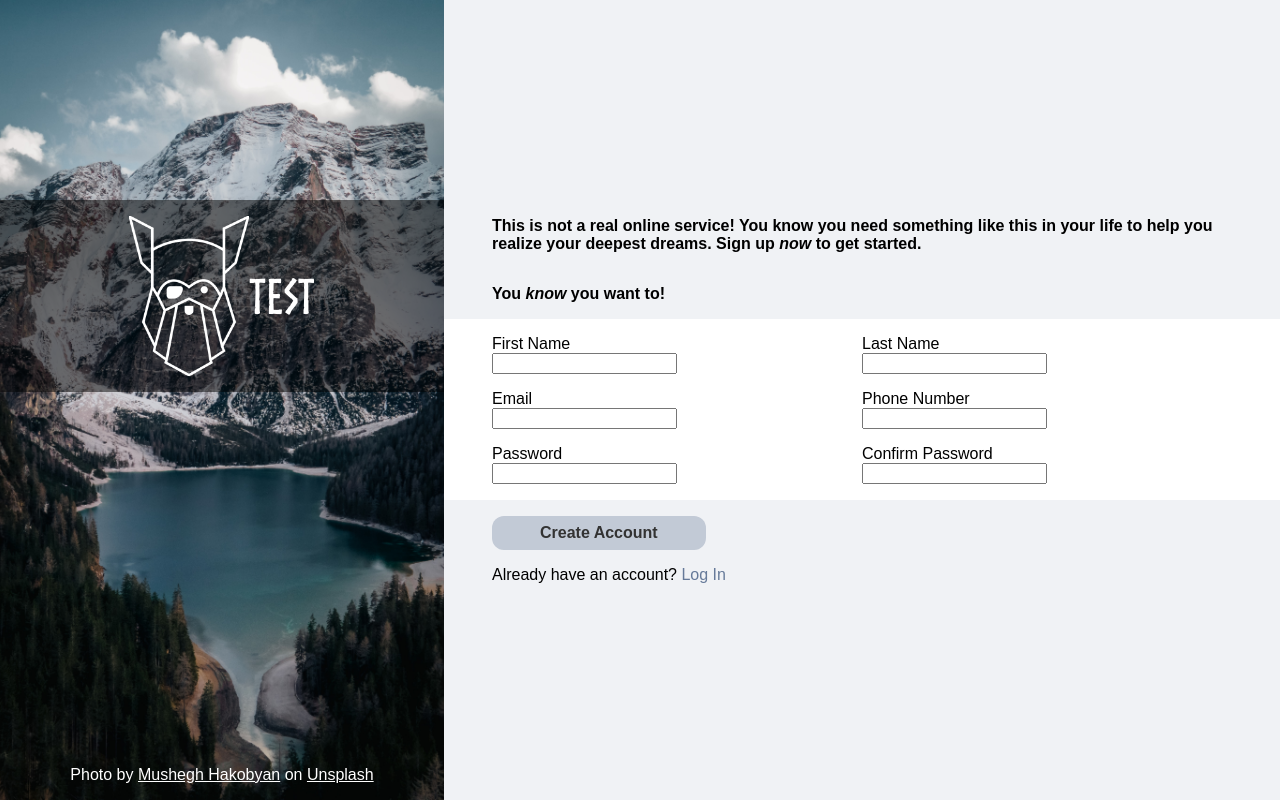
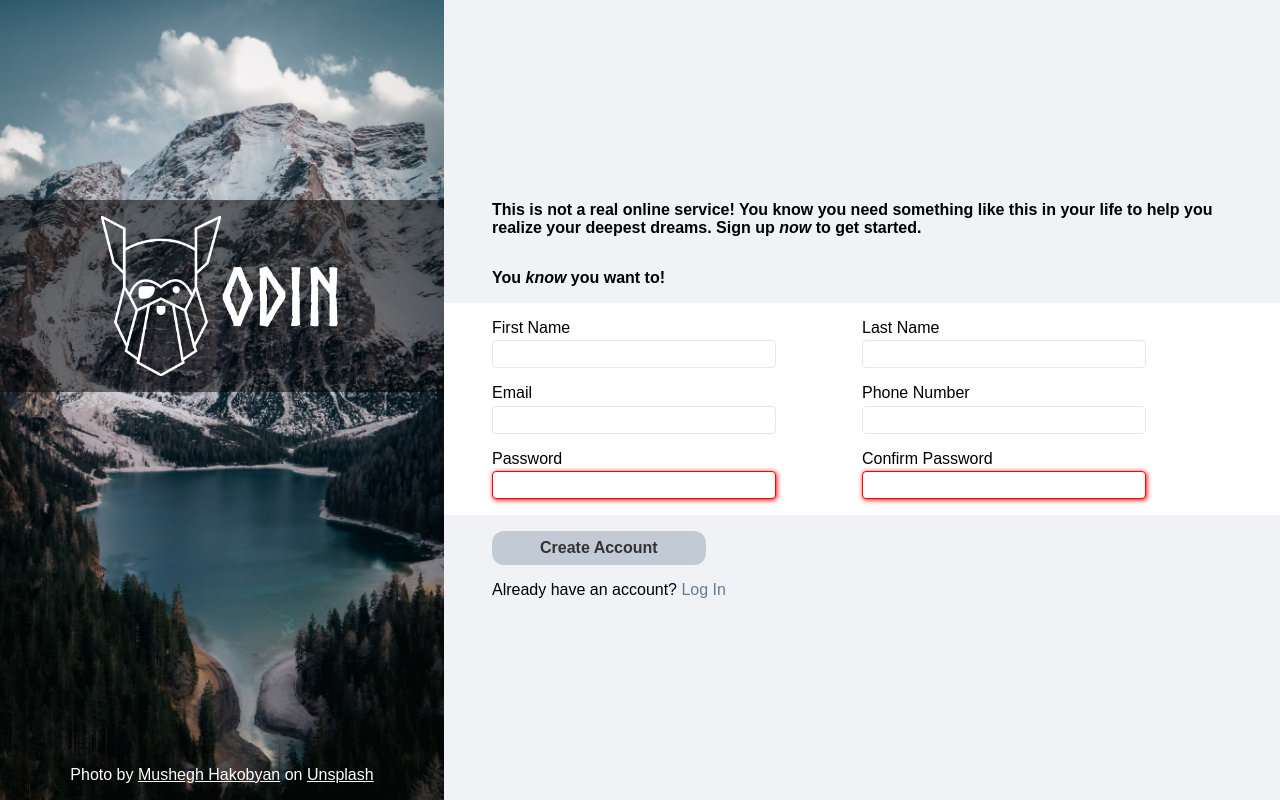
Before and after one commit to firecattos/Sign-up-form, a plain HTML site: page index.html in a window 1280 px wide. Drawn offline with Linux system fonts and the light colour scheme.

Commit message:
Styling completed.

```diff
--- a/index.html
+++ b/index.html
@@ -10,7 +10,7 @@
     <div class="container">
         <div class="left">
             <div class="banner">
-                <img src="img/odin-lined.png">TEST      <!--CHANGE-->
+                <img src="img/odin-lined.png">ODIN
             </div>
             <p id="imageCredit">Photo by <a href="https://unsplash.com/photos/a-mountain-with-a-lake-in-the-middle-of-it-b-L7Y7EzGDo">Mushegh Hakobyan</a>
                 on <a href="https://unsplash.com/">Unsplash</a></p>
@@ -45,11 +45,11 @@
                     </div>
                     <div class="inpWrap">
                         <label for="pwd">Password</label>
-                        <input type="password" name="pwd" id="pwd">
+                        <input type="password" name="pwd" id="pwd" required>
                     </div>
                     <div class="inpWrap">
                         <label for="pwdConfirm">Confirm Password</label>
-                        <input type="password" name="pwdConfirm" id="pwdConfirm">
+                        <input type="password" name="pwdConfirm" id="pwdConfirm" required>
                     </div>
                     <!--
                     <div>
--- a/style.css
+++ b/style.css
@@ -32,7 +32,7 @@ body{
     justify-content: center;
     background-color: rgba(0, 0, 0, 0.5);
     font-family: norsebold;
-    font-size: 3rem;
+    font-size: 5rem;
     color: white;
 }
 
@@ -49,7 +49,7 @@ body{
     display: flex;
     flex-direction: column;
     justify-content: center;
-    background-color: /*#c1c1f0*/ #f0f2f5;
+    background-color: #f0f2f5;
     padding: 3rem;
 }
 
@@ -69,6 +69,28 @@ body{
 
 .inpWrap label{
     display: block;
+    margin-bottom: 0.2rem;
+}
+
+.inpWrap input{
+    width: 75%;
+    height: 1.5rem;
+    border-radius: 4px;
+    border-style: solid;
+    border-width: 1px;
+    border-color: #E5E7EB;
+}
+
+.inpWrap input:focus{
+    outline: none;
+    border-color: blue;
+    box-shadow: 1px 1px 5px blue;
+}
+
+.inpWrap input:invalid{
+    border: 1px solid red;
+    box-shadow: 1px 1px 5px red;
+
 }
 
 .btn{
```
